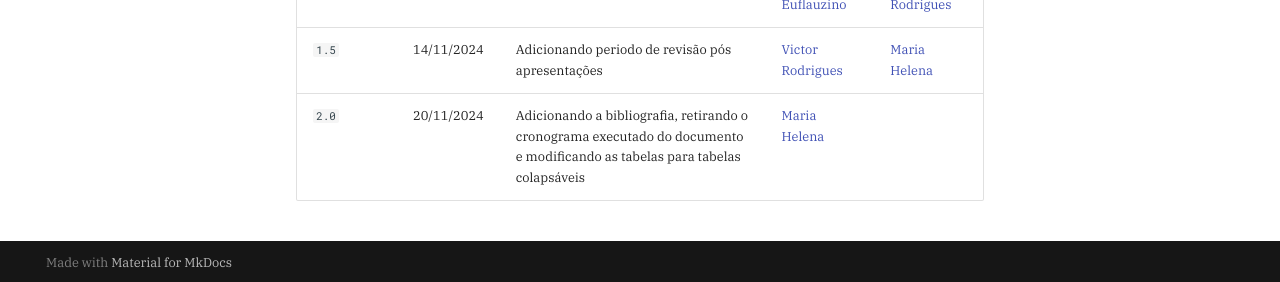
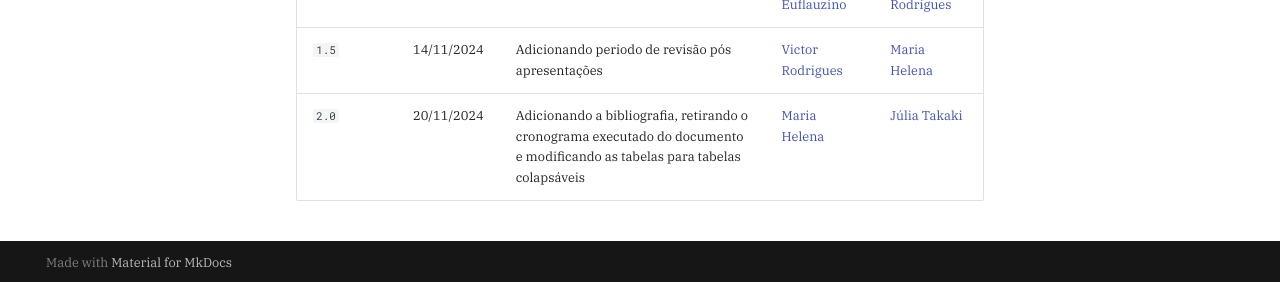
Before and after one commit to Requisitos-de-Software/2024.2-Grupo05, an MkDocs documentation site: the page built from docs/Planejamento-do-projeto/cronograma-planejado.md, in a window 1280 px wide and 900 px high, scrolled down 1887 px. Shown: the part 615-897 px from the top of the window. Built offline with MkDocs 1.6.1 and Material for MkDocs 9.7.7, drawn with Linux system fonts in a browser that asks for light colours; comment, search, counter and statistics services are not loaded.

Commit message:
docs: adicionando revisor do cronograma

```diff
--- a/docs/Planejamento-do-projeto/cronograma-planejado.md
+++ b/docs/Planejamento-do-projeto/cronograma-planejado.md
@@ -698,4 +698,4 @@ Na tabela 1 é apresentado o planejamento geral do projeto, com as entregas de t
 | `1.3` | 02/11/2024  | Adição das etapas de verificação | [Maria Helena](https://github.com/MariaCHelena) | [Thales Euflauzino](https://github.com/thaleseuflauzino) |
 | `1.4` | 12/11/2024  | Corringindo fonte para autor | [Thales Euflauzino](https://github.com/thaleseuflauzino) | [Victor Rodrigues](https://github.com/ViictorHugoo) |
 | `1.5` | 14/11/2024  | Adicionando periodo de revisão pós apresentações | [Victor Rodrigues](https://github.com/ViictorHugoo) | [Maria Helena](https://github.com/MariaCHelena) |
-| `2.0` | 20/11/2024  | Adicionando a bibliografia, retirando o cronograma executado do documento e modificando as tabelas para tabelas colapsáveis | [Maria Helena](https://github.com/MariaCHelena) |  |
+| `2.0` | 20/11/2024  | Adicionando a bibliografia, retirando o cronograma executado do documento e modificando as tabelas para tabelas colapsáveis | [Maria Helena](https://github.com/MariaCHelena) |  [Júlia Takaki](https://github.com/juliatakaki)|
```
